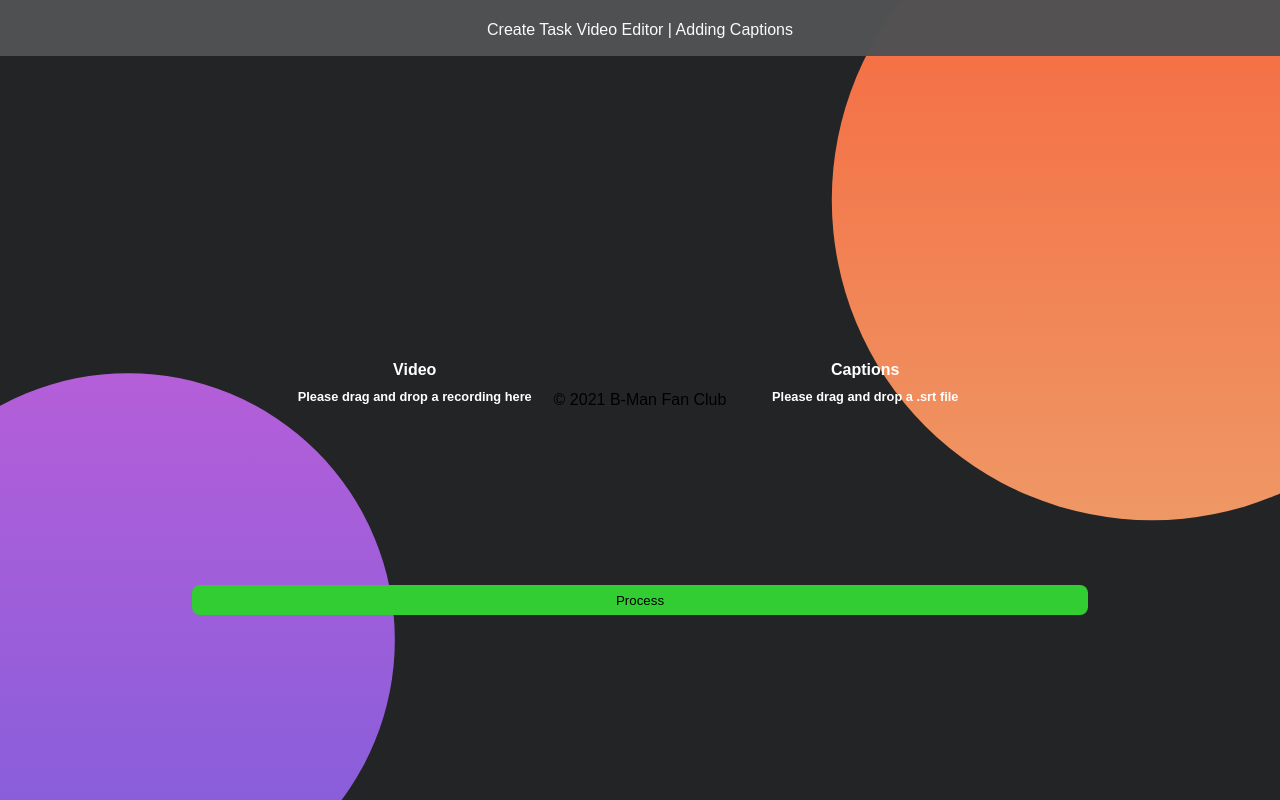
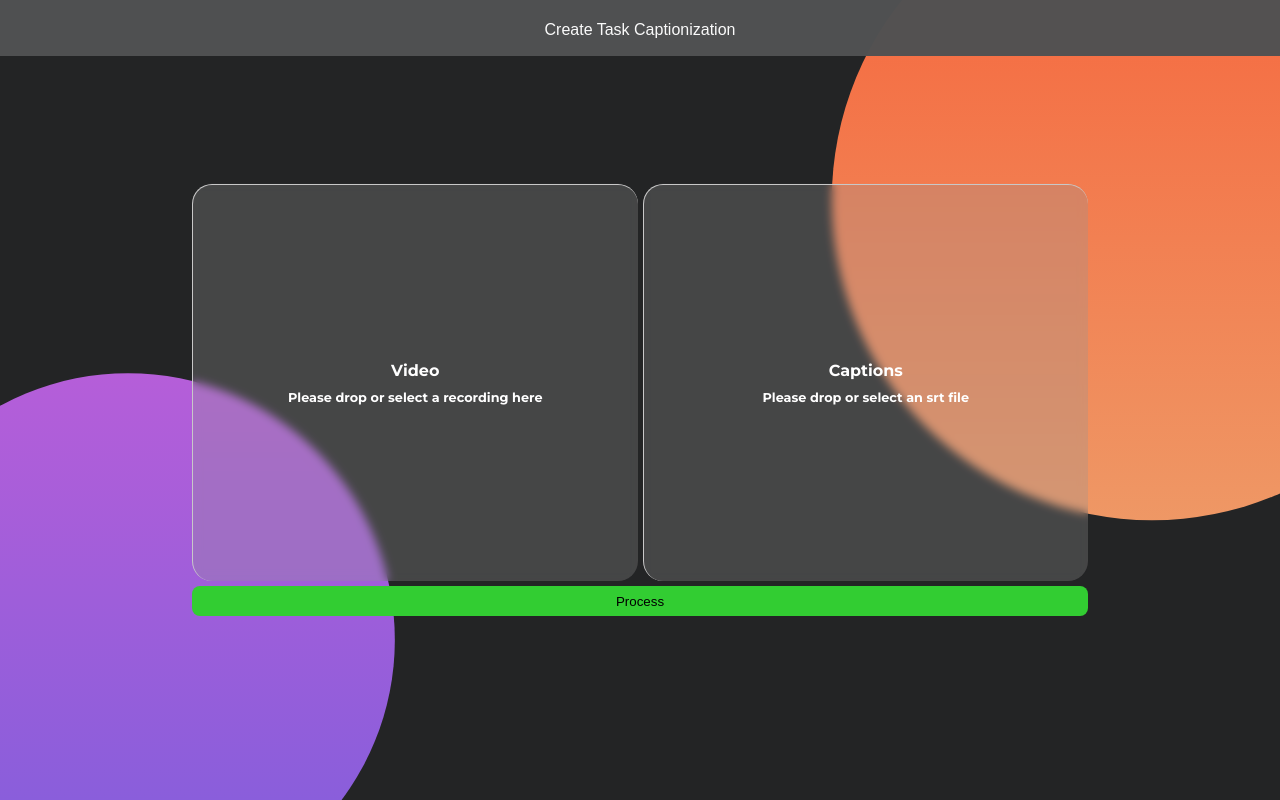
Before and after one commit to galactaknife/captionization, a Flask app: page / in a window 1280 px wide. Run offline with Flask 2, Linux system fonts and the light colour scheme.

Commit message:
Add files via upload

```diff
--- a/templates/index.html
+++ b/templates/index.html
@@ -4,7 +4,7 @@
   <head>
     <meta charset="utf-8">
     <meta name="viewport" content="width=device-width, initial-scale=1, maximum-scale=1">
-    <title>Captioning Test</title>
+    <title>Captionization</title>
     <link href="{{ url_for('static', filename='style.css') }}" rel="stylesheet">
     <link rel="preconnect" href="https://fonts.gstatic.com">
     <link href="https://fonts.googleapis.com/css2?family=Montserrat:ital,wght@0,300;0,400;0,500;0,600;0,700;0,800;0,900;1,200;1,300;1,400;1,500;1,600;1,700;1,800&display=swap" rel="stylesheet">
@@ -22,25 +22,22 @@
         </div>
       </div>
       <div class="header">
-        <p class="centerAbsY">Create Task Video Editor | Adding Captions</p>
+        <p>Create Task Captionization</p>
       </div>
       <div class="content">
-        <form action="formProcessing" method="post" class="centerAbs">
-          <div class="fileInputContainer" id="videoDrop">
+        <form action="formProcessing" class="centerAbs">
+          <div class="fileInputContainer glassCard" id="videoDrop">
             <h1>Video</h1>
-            <h2>Please drag and drop a recording here</h2>
+            <h2>Please drop or select a recording here</h2>
           </div>
-          <div class="fileInputContainer" id="captionsDrop">
+          <div class="fileInputContainer glassCard" id="captionsDrop">
             <h1>Captions</h1>
-            <h2>Please drag and drop a .srt file</h2>
+            <h2>Please drop or select an srt file</h2>
           </div>
           <div class="submitBar">
             <input class="submitInput" type="submit" value="Process">
           </div>
         </form>
-      </div>
-      <div class="footer">
-        <p class="centerAbs">&copy; 2021 B-Man Fan Club</p>
       </div>
     </div>
     <div hidden>
```
